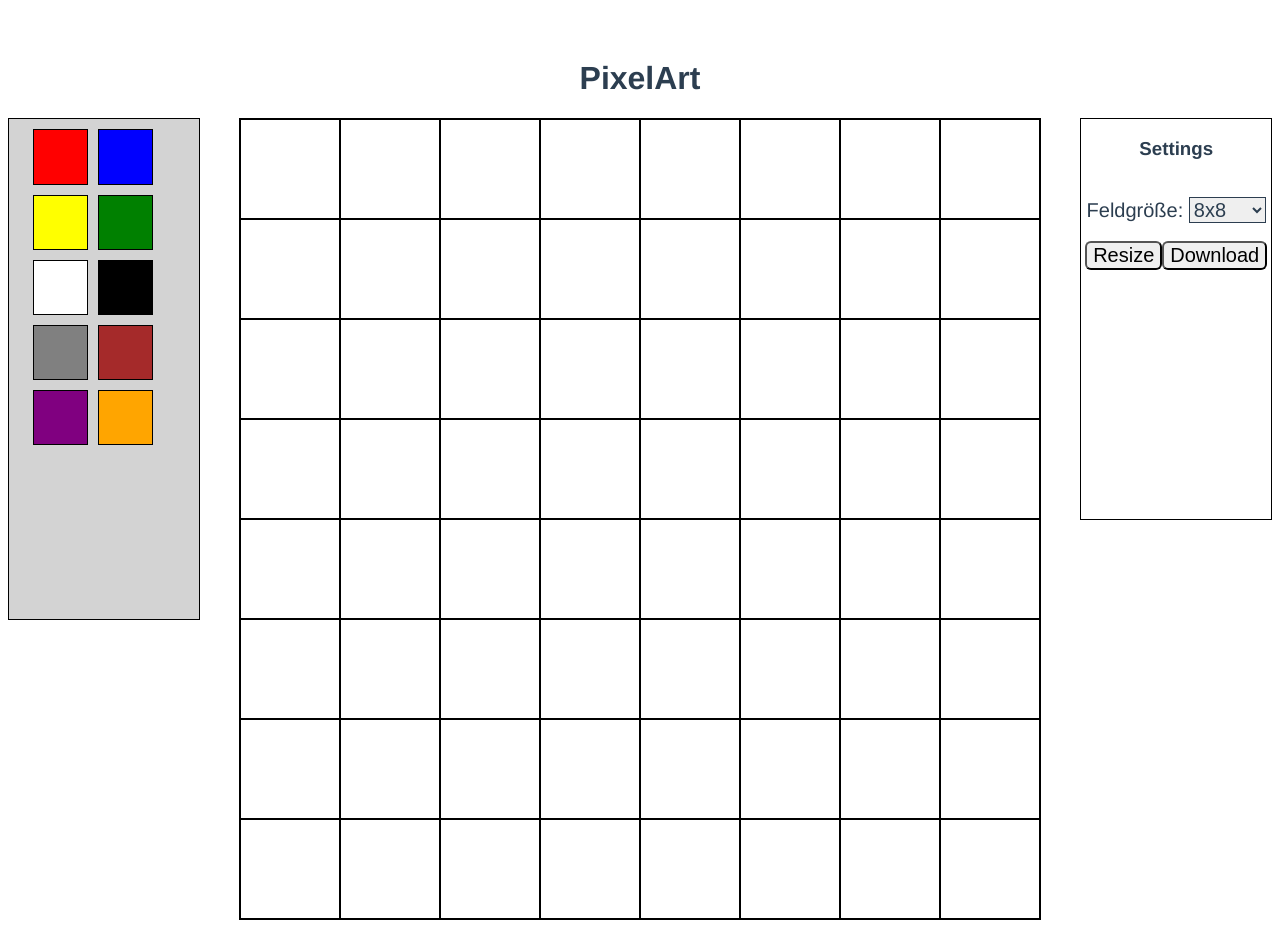
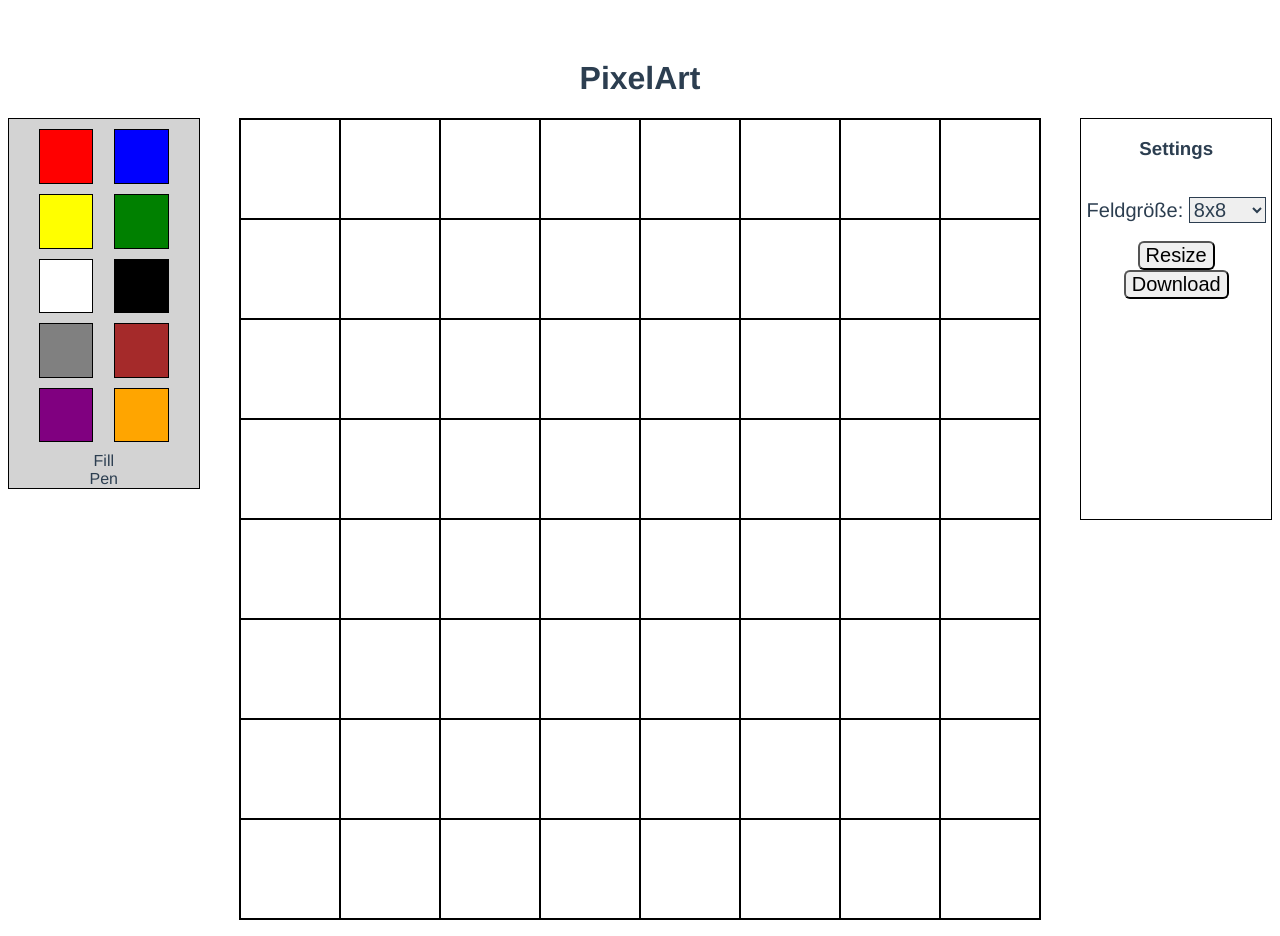
Before and after one commit to RunningSmooth/PixelArt, a Vue app in the folder client/: page / in a window 1280 px wide. Shown: the top 936 px of the page. Built offline with nearby package versions, Linux system fonts and the light colour scheme.

Commit message:
commented code

```diff
--- a/client/src/components/Canvas.vue
+++ b/client/src/components/Canvas.vue
@@ -1,7 +1,7 @@
 <template>
   <div id="container">
     <div id="square-container">
-      <div v-for="(row, indexRow) in colorArray" :key="indexRow">
+      <div v-for="(row, indexRow) in colorMatrix" :key="indexRow">
         <div
             v-for="(entry, indexColumn) in row"
             :key="indexColumn"
@@ -10,8 +10,6 @@
         </div>
       </div>
     </div>
-    <p>{{settings}}</p>
-    <button @click="downloadCanvas()">Download</button>
   </div>
 </template>
 
@@ -23,7 +21,7 @@ export default {
   props: ["inputPen", "inputSettings"],
   data() {
     return {
-      colorArray: [
+      colorMatrix: [
         ["#FFFFFF", "#FFFFFF", "#FFFFFF", "#FFFFFF", "#FFFFFF", "#FFFFFF", "#FFFFFF", "#FFFFFF"],
         ["#FFFFFF", "#FFFFFF", "#FFFFFF", "#FFFFFF", "#FFFFFF", "#FFFFFF", "#FFFFFF", "#FFFFFF"],
         ["#FFFFFF", "#FFFFFF", "#FFFFFF", "#FFFFFF", "#FFFFFF", "#FFFFFF", "#FFFFFF", "#FFFFFF"],
@@ -38,30 +36,48 @@ export default {
     }
   },
   methods: {
+    /**
+     * After click on .square this function is called.
+     * It sets the color in the colorMatrix for that square. After that this squares css background color is set to
+     * the same color.
+     *
+     * @param indexRow  the vertical position of the square in the matrix
+     * @param indexColumn  the horizontal position of the square in the matrix
+     */
     changeColor(indexRow, indexColumn) {
-      this.colorArray[indexRow][indexColumn] = this.pen.color
+      this.colorMatrix[indexRow][indexColumn] = this.pen.color
       let id = "square" + indexRow + "-" + indexColumn
-      document.getElementById(id).style.background = this.colorArray[indexRow][indexColumn]
+      document.getElementById(id).style.background = this.colorMatrix[indexRow][indexColumn]
     },
+    /**
+     * Function takes all squares and sets there css background color to the belonging color in colorMatrix.
+     */
     paintAllSquares() {
-      for (let i in this.colorArray) {
-        for (let j in this.colorArray[i]) {
+      for (let i in this.colorMatrix) {
+        for (let j in this.colorMatrix[i]) {
           let id = "square" + i + "-" + j
-          document.getElementById(id).style.background = this.colorArray[i][j]
+          document.getElementById(id).style.background = this.colorMatrix[i][j]
         }
       }
     },
+    /**
+     * Function recreates the colorMatrix with the size the user has chosen and fills it with hex codes for the color
+     * white.
+     */
     createSquares() {
-      this.colorArray = []
+      this.colorMatrix = []
       let length = this.settings.size;
       for (let i = 0; i < length; i++) {
         let tempArray = []
         for (let j = 0; j < length; j++) {
           tempArray.push("#FFFFFF")
         }
-        this.colorArray.push(tempArray)
+        this.colorMatrix.push(tempArray)
       }
     },
+    /**
+     * Function calculates and sets the height and width of every .square.
+     */
     resizeSquares() {
       let pixel = 800 / this.settings.size - 2;
       let elements = document.getElementsByClassName("square")
@@ -71,14 +87,21 @@ export default {
       }
 
     },
+    /**
+     * Function is called from Settings.vue via #settings-button.
+     * It calls the functions that are needed to set the square numbers and attributes.
+     */
     changeCanvas() {
       this.createSquares()
       this.$nextTick(() => this.paintAllSquares())
       this.$nextTick(() => this.resizeSquares())
     },
-    test() {
-      console.log("this works even better!")
-    },
+    /**
+     * Function is called from Settings.vue via #download-button.
+     * It takes #square-container and turns it to a blob. Then it gives the user the possibility to download it.
+     * For turning the HTML-component into a blob the "dom-to-image" library is used. For the download the
+     * "file-saver" library is used.
+     */
     async downloadCanvas() {
       let element = document.getElementById('square-container')
       element.style.margin = "0"
@@ -91,16 +114,17 @@ export default {
       element.style.margin = "0 auto";
     },
   },
+  /**
+   * Function is called after the HTML is created.
+   * It uses css to set the color of the canvas squares to the colorMatrix colors.
+   */
   mounted() {
-    for (let i in this.colorArray) {
-      for (let j in this.colorArray[i]) {
+    for (let i in this.colorMatrix) {
+      for (let j in this.colorMatrix[i]) {
         let id = "square" + i + "-" + j
-        document.getElementById(id).style.background = this.colorArray[i][j]
+        document.getElementById(id).style.background = this.colorMatrix[i][j]
       }
     }
-  },
-  created() {
-
   }
 }
 </script>
@@ -123,5 +147,10 @@ export default {
   background: white;
   border: 1px solid black;
   float: left;
+/*  width: calc(12.5% - 2px);
+  padding-top: calc(12.5% - 2px);
+  background: white;
+  border: 1px solid black;
+  float: left;*/
 }
 </style>
--- a/client/src/components/ColorPalette.vue
+++ b/client/src/components/ColorPalette.vue
@@ -6,6 +6,14 @@
            :id="'blob'+ index"
            class="palette-square"
            @click="pickColor(colorCode)">
+      </div>
+      <div>
+        <div>
+          Fill
+        </div>
+        <div>
+          Pen
+        </div>
       </div>
     </div>
   </div>
@@ -17,10 +25,18 @@ export default {
   props: ["inputPen"],
   data() {
     return {
-      colors: ["#FF0000", "#0000FF", "#FFFF00", "#008000", "#FFFFFF", "#000000", "#808080", "#A52A2A", "#800080", "#FFA500"],
+      colors: [
+          "#FF0000", "#0000FF", "#FFFF00", "#008000",
+          "#FFFFFF", "#000000", "#808080", "#A52A2A",
+          "#800080", "#FFA500"
+      ],
       pen: this.inputPen
     }
   },
+  /**
+   * Function is called after the HTML is created.
+   * It uses css to set the color of the color palette squares to the color arrays colors.
+   */
   mounted() {
     for (let i in this.colors) {
       let id = "blob" + i
@@ -28,12 +44,16 @@ export default {
     }
   },
   methods: {
+    /**
+     * After click on a color from the palette, this function is called.
+     * It sets the pens color to the chosen color.
+     *
+     * @param color  string with the hex code of the chosen color.
+     */
     pickColor(color) {
       this.pen.color = color
     }
   },
-  created() {
-  }
 }
 </script>
 
@@ -41,7 +61,6 @@ export default {
 #palette-container{
   background: lightgrey;
   top: 120px;
-  height: 500px;
   border: 1px solid black;
   text-align: center;
 }
@@ -52,10 +71,10 @@ export default {
   width: 80%;
 }
 .palette-square{
-  width: 35%;
-  padding-top: 35%;
-  margin-left: 5px;
-  margin-right: 5px;
+  width: calc(36% - 2px);
+  padding-top: calc(36% - 2px);
+  margin-left: 7%;
+  margin-right: 7%;
   margin-bottom: 10px;
   position: relative;
   border: 1px solid black;
--- a/client/src/components/Settings.vue
+++ b/client/src/components/Settings.vue
@@ -13,8 +13,9 @@
       </label>
     </div>
     <br>
-    <button @click="$emit('resizeEvent')">Resize</button>
-    <button @click="$emit('downloadEvent')">Download</button>
+    <button id="resize-button" @click="$emit('resizeEvent')">Resize</button>
+    <br>
+    <button id="download-button" @click="$emit('downloadEvent')">Download</button>
   </div>
 </template>
 
@@ -51,4 +52,7 @@ button {
 button:hover{
   background: gray;
 }
+#download-button {
+
+}
 </style>
```
Also changed, not shown: client/src/App.vue (+8 -0 lines).
